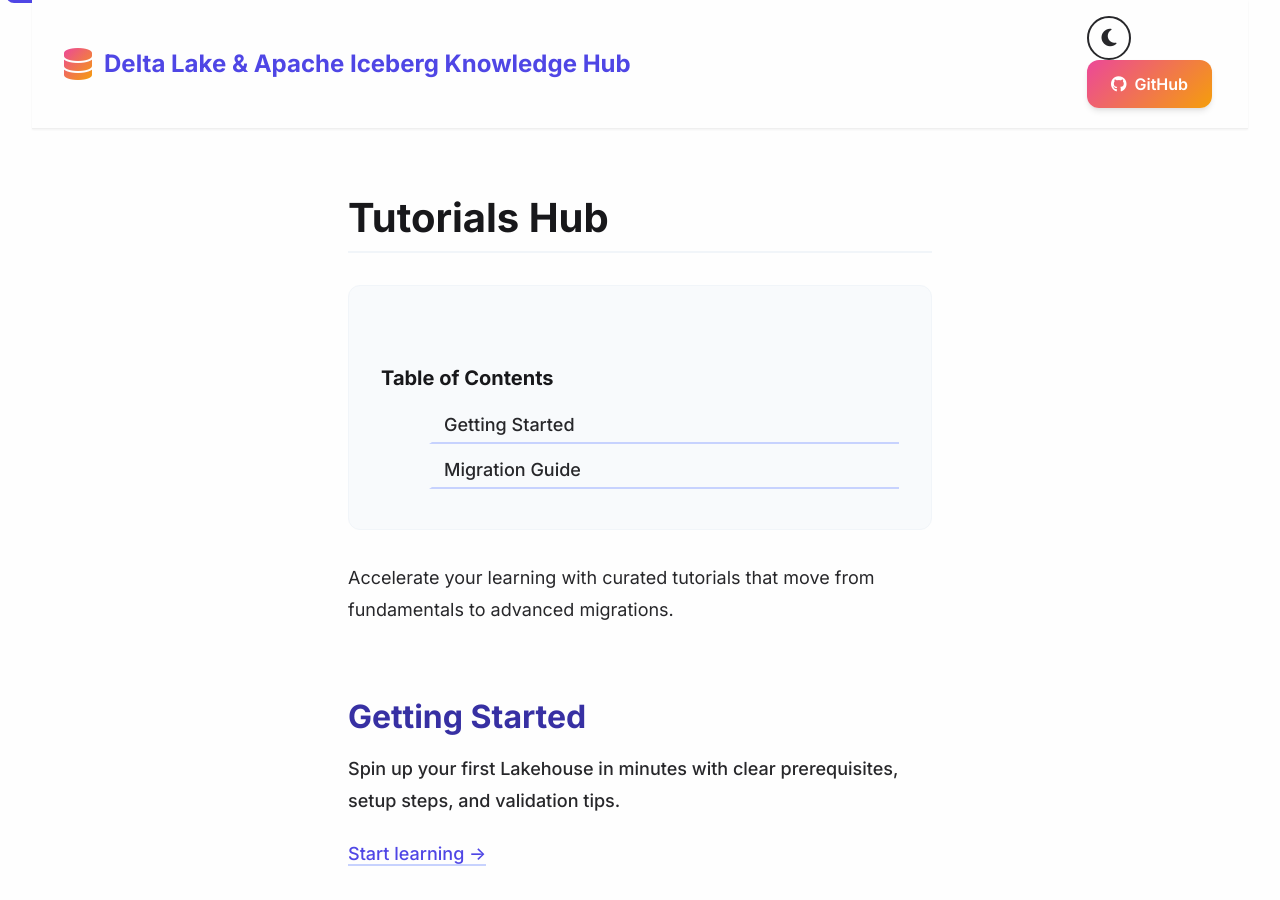
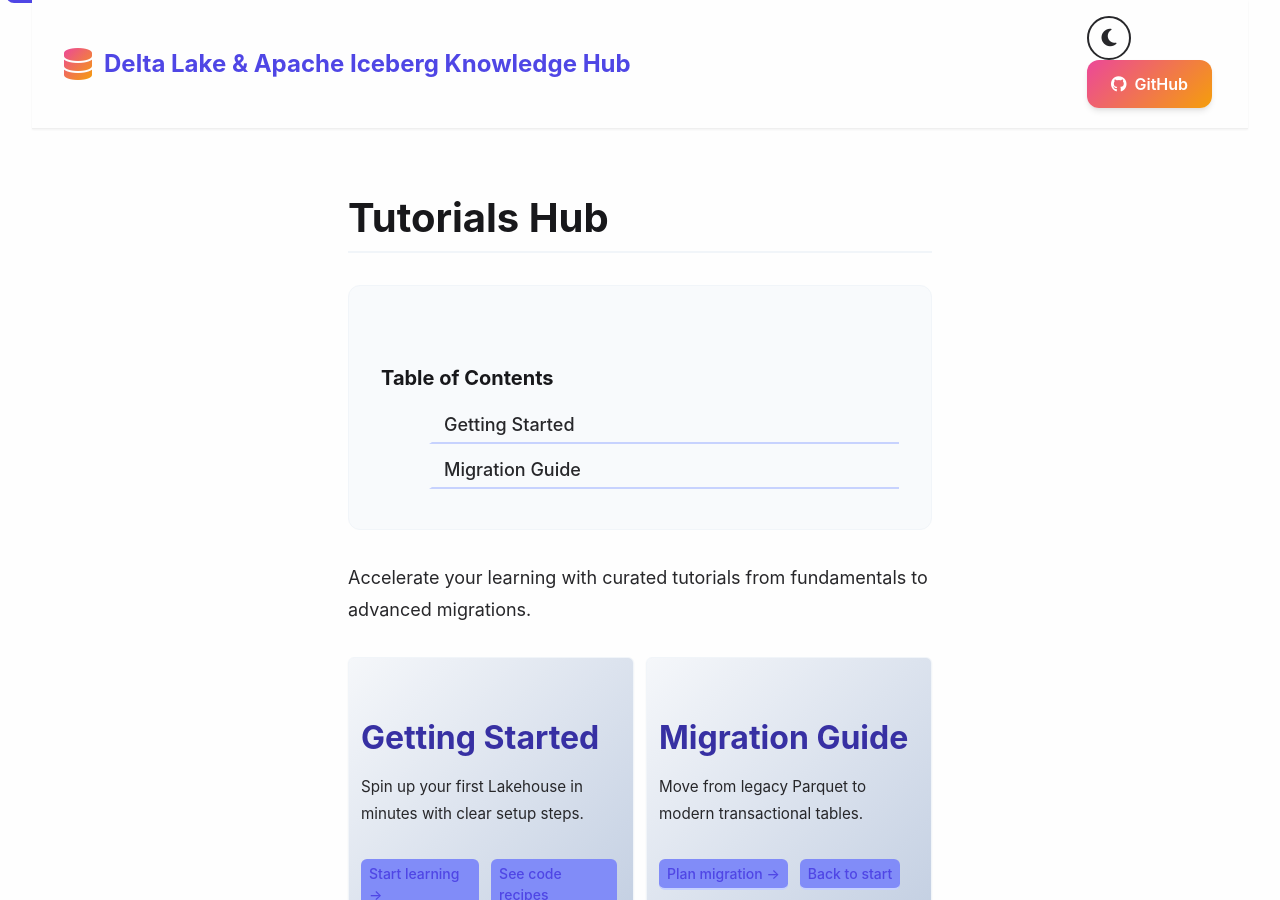
Before and after one commit to Analytical-Guide/Datalake-Guide, a Jekyll site: the page built from docs/tutorials/index.md, in a window 1280 px wide and 900 px high. Built offline with Jekyll 4.4.1, drawn with Linux system fonts in a browser that asks for light colours; nearby versions of some CDN libraries; some of the changed text lies outside the part shown.

Commit message:
pagefix: Update documentation and styles

```diff
--- a/assets/css/main.css
+++ b/assets/css/main.css
@@ -1,3 +1,60 @@
+/* Compact Card Utilities */
+.card-grid {
+    display: grid;
+    grid-template-columns: repeat(auto-fit, minmax(200px, 1fr));
+    gap: var(--space-3);
+    margin: var(--space-6) 0;
+}
+
+.card {
+    background: var(--gradient-card);
+    border: 1px solid var(--color-bg-tertiary);
+    border-radius: var(--radius-sm);
+    padding: var(--space-3);
+    box-shadow: var(--shadow-sm);
+    transition: box-shadow var(--transition-base);
+    display: flex;
+    flex-direction: column;
+    align-items: flex-start;
+    min-width: 0;
+}
+
+.card h3, .card h4 {
+    font-size: 1.1rem;
+    font-weight: 600;
+    margin-bottom: var(--space-2);
+    color: var(--color-text-primary);
+}
+
+.card p {
+    font-size: 0.95rem;
+    color: var(--color-text-secondary);
+    margin-bottom: var(--space-2);
+}
+
+.card-cta-group {
+    display: flex;
+    gap: var(--space-2);
+    margin-top: var(--space-2);
+}
+
+.card-cta {
+    display: inline-block;
+    padding: var(--space-1) var(--space-2);
+    font-size: var(--text-xs);
+    border-radius: var(--radius-sm);
+    background: var(--color-primary-light);
+    color: var(--color-primary-dark);
+    font-weight: 500;
+    text-decoration: none;
+    transition: background var(--transition-fast);
+    border: none;
+    margin-right: var(--space-1);
+}
+.card-cta:hover {
+    background: var(--color-primary);
+    color: #fff;
+}
 /* Import modern font families */
 @import url('https://fonts.googleapis.com/css2?family=Inter:wght@300;400;500;600;700;800;900&family=JetBrains+Mono:wght@400;500;600&display=swap');
 
--- a/docs/tutorials/index.md
+++ b/docs/tutorials/index.md
@@ -4,19 +4,26 @@
 description: Hands-on walkthroughs for day-one through advanced workflows with Delta Lake and Apache Iceberg.
 ---
 
+
 # Tutorials Hub
 
-Accelerate your learning with curated tutorials that move from fundamentals to advanced migrations.
+Accelerate your learning with curated tutorials from fundamentals to advanced migrations.
 
 <div class="card-grid">
-  <a class="card" href="{{ '/docs/tutorials/getting-started/' | relative_url }}">
+  <div class="card">
     <h3>Getting Started</h3>
-    <p>Spin up your first Lakehouse in minutes with clear prerequisites, setup steps, and validation tips.</p>
-    <span class="card-cta">Start learning →</span>
-  </a>
-  <a class="card" href="{{ '/docs/tutorials/migration-guide/' | relative_url }}">
+    <p>Spin up your first Lakehouse in minutes with clear setup steps.</p>
+    <div class="card-cta-group">
+      <a class="card-cta" href="{{ '/docs/tutorials/getting-started/' | relative_url }}">Start learning →</a>
+      <a class="card-cta" href="{{ '/code-recipes/' | relative_url }}">See code recipes</a>
+    </div>
+  </div>
+  <div class="card">
     <h3>Migration Guide</h3>
-    <p>Design and execute migrations from legacy Parquet datasets to modern transactional table formats.</p>
-    <span class="card-cta">Plan migration →</span>
-  </a>
+    <p>Move from legacy Parquet to modern transactional tables.</p>
+    <div class="card-cta-group">
+      <a class="card-cta" href="{{ '/docs/tutorials/migration-guide/' | relative_url }}">Plan migration →</a>
+      <a class="card-cta" href="{{ '/docs/tutorials/getting-started/' | relative_url }}">Back to start</a>
+    </div>
+  </div>
 </div>
```
Also changed, not shown: docs/architecture/index.md (+15 -8 lines), docs/best-practices/index.md (+7 -3 lines), docs/comparisons/index.md (+8 -4 lines).
